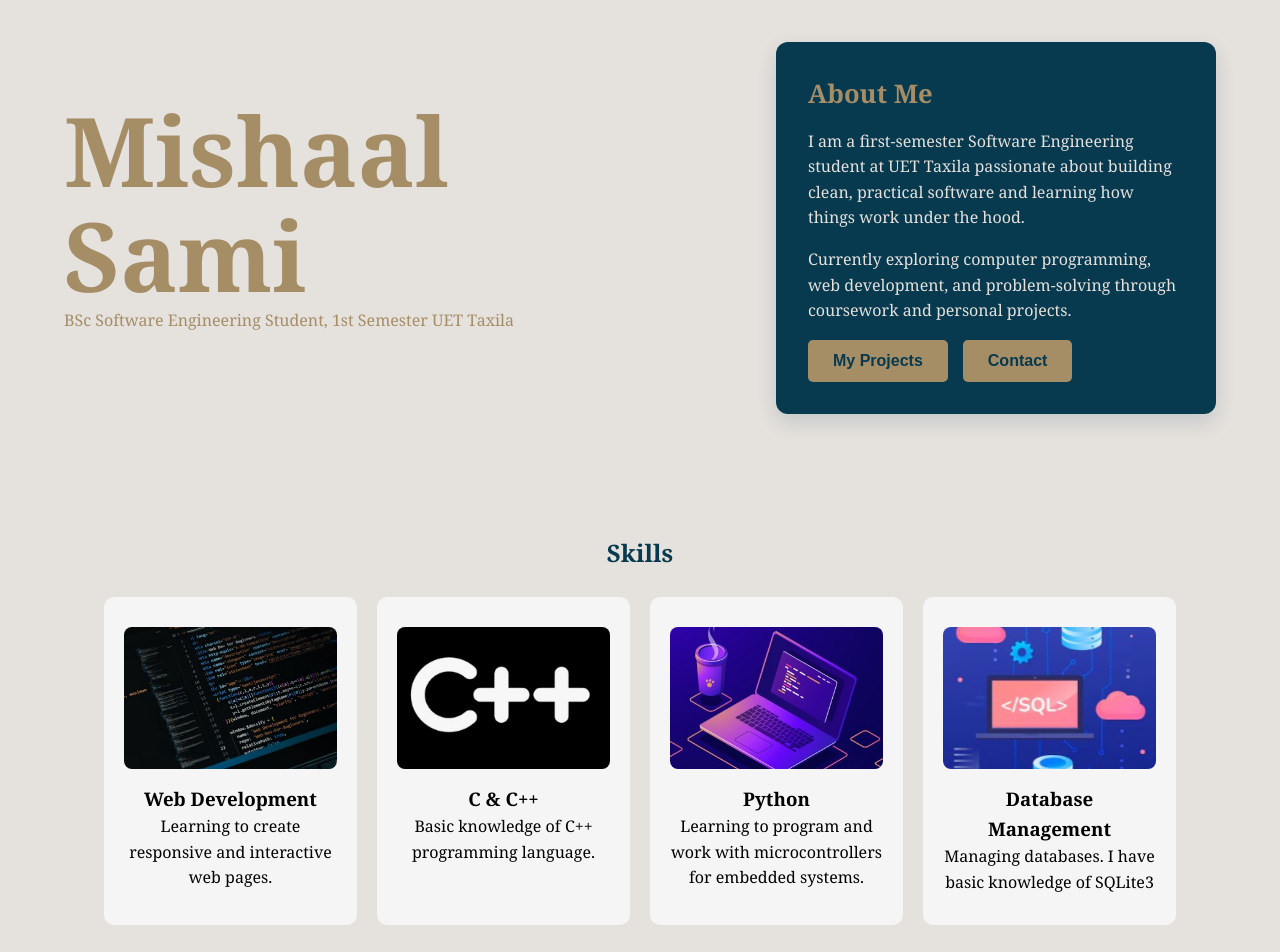
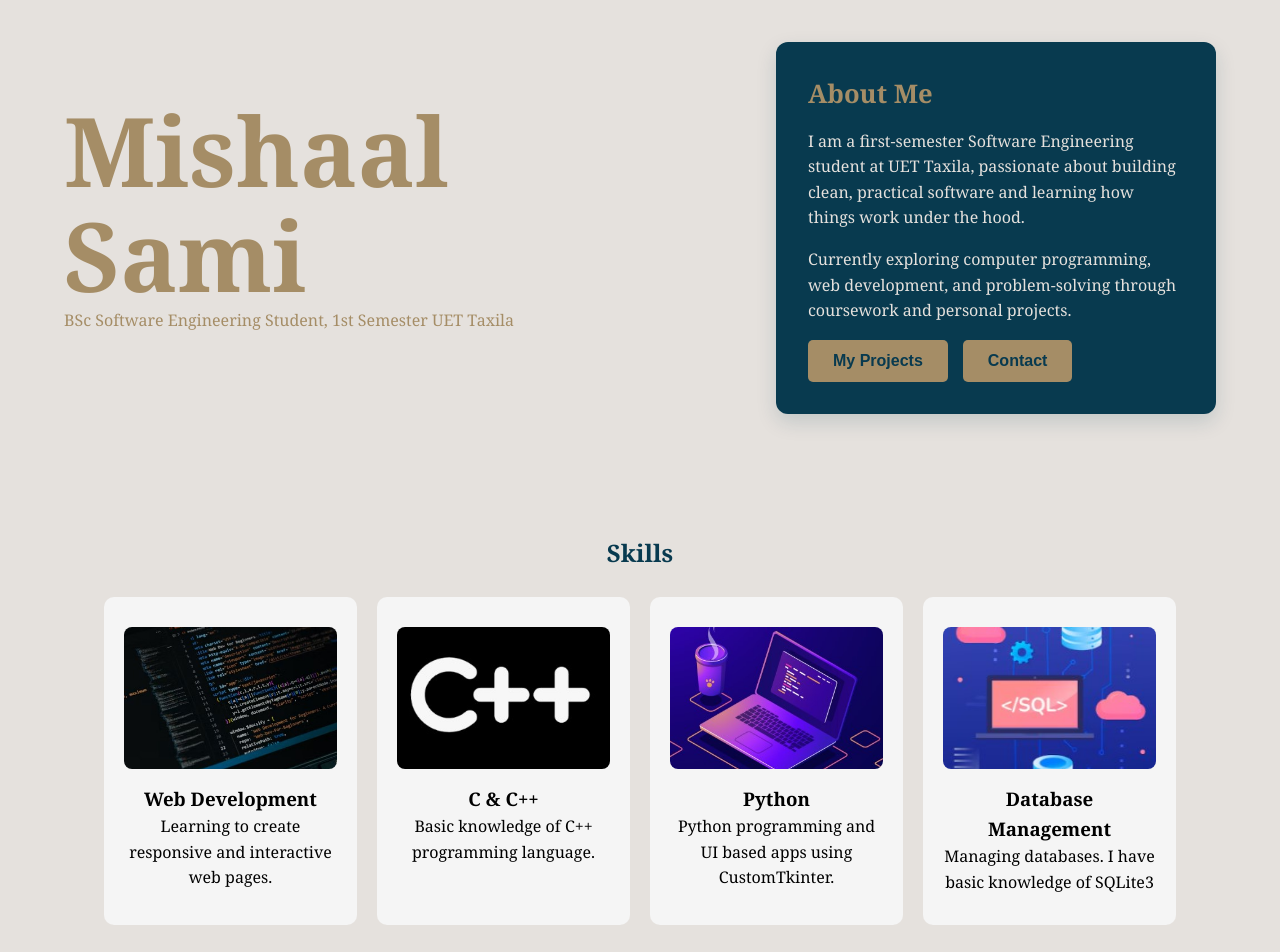
Before and after one commit to mishaalsmi789-afk/mishaalsmi789-afk.github.io, a plain HTML site: page index.html in a window 1280 px wide. Shown: the part 120-1072 px from the top of the page. Drawn offline with Linux system fonts and the light colour scheme.

Commit message:
add file

```diff
--- a/index.html
+++ b/index.html
@@ -29,7 +29,7 @@
             <div class="hero-card">
                 <h2>About Me</h2>
                 <p>
-                    I am a first-semester Software Engineering student at UET Taxila passionate about building clean, practical software and learning how things work under the hood.
+                    I am a first-semester Software Engineering student at UET Taxila, passionate about building clean, practical software and learning how things work under the hood.
                 </p>
                 <p>
                     Currently exploring computer programming, web development, and problem-solving through coursework and personal projects.
@@ -56,7 +56,7 @@
                 <div class="card">
                     <img src="images/python.jpg" alt="Python" width="600" height="400" loading="lazy">
                     <h3>Python</h3>
-                    <p>Learning to program and work with microcontrollers for embedded systems.</p>
+                    <p>Python programming and UI based apps using CustomTkinter.</p>
                 </div>
                 <div class="card">
                     <img src="images/database.jpg" alt="DataBases" width="600" height="400" loading="lazy">
```
